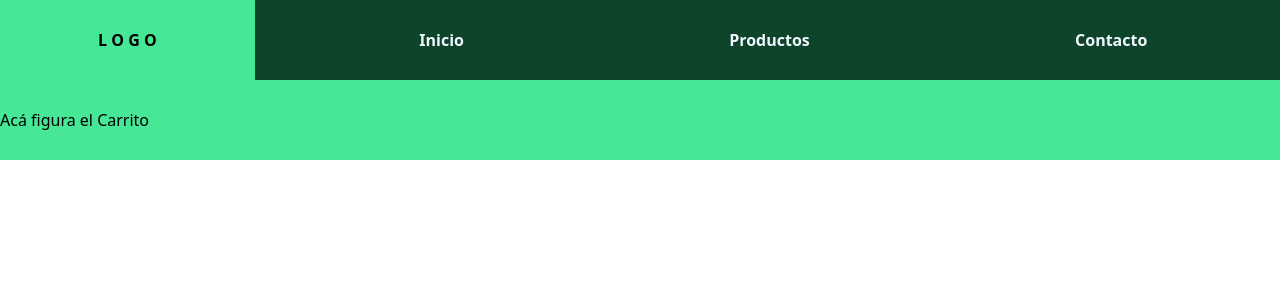
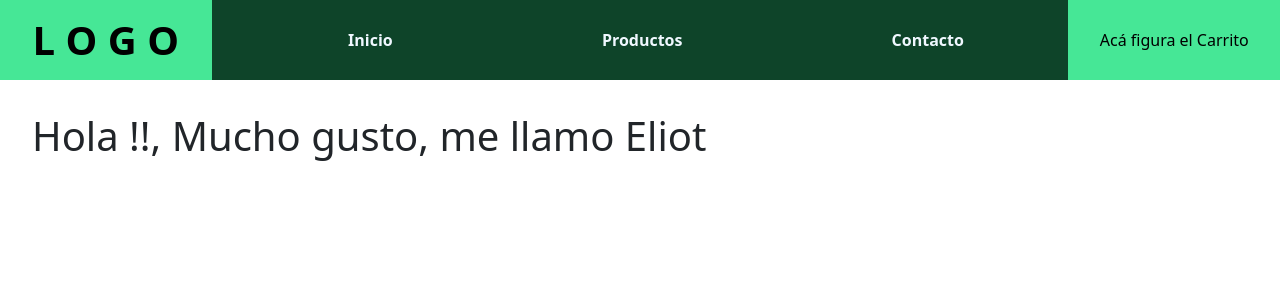
Before and after one commit to KarinaMunoz2211/React_segundo-entregable, a React (Vite) app: page / in a window 1280 px wide. Shown: the top 300 px of the page. Built offline with nearby package versions, Linux system fonts and the light colour scheme.

Commit message:
Ready to send

```diff
--- a/src/App.jsx
+++ b/src/App.jsx
@@ -1,13 +1,13 @@
 import './App.css';
 import Navbar from './components/Navbar/Navbar.jsx';
-import CartWidget from './components/CartWidget/CartWidget.jsx';
+import ItemListContainer  from './components/ItemListContainer/ItemListContainer.jsx';
 
 
 function App() {
   return (
     <>
     <Navbar/>
-    <CartWidget/>
+    <ItemListContainer karySayHi ="Hola !!, Mucho gusto, me llamo Eliot" />
     </>
   );
 };
--- a/src/components/CartWidget/CartWidget.css
+++ b/src/components/CartWidget/CartWidget.css
@@ -1,8 +1,9 @@
 .cart-bckg{
     display: flex;
     align-items: center;
+    justify-content: space-around;
     margin:0;
-    width: 100%;
+    width: 20rem;
     height: 5rem;
     background-color:#46e796;
     color:black;
--- a/src/components/CartWidget/CartWidget.jsx
+++ b/src/components/CartWidget/CartWidget.jsx
@@ -2,13 +2,7 @@ import './CartWidget.css';
 
 function CartWidget(){
         return(
-        <div>
-            <p className="cart-bckg">
-
-            Acá figura el Carrito
-
-            </p>
-        </div>
+            <p className="cart-bckg"> Acá figura el Carrito</p>
     );
 };
 
--- /dev/null
+++ b/src/components/ItemListContainer/ItemListContainer.css
@@ -0,0 +1,4 @@
+.greetings{
+    padding: 2rem;
+    margin:0;
+}
--- /dev/null
+++ b/src/components/ItemListContainer/ItemListContainer.jsx
@@ -0,0 +1,8 @@
+import './ItemListContainer.css';
+
+function ItemListContainer({karySayHi}) {
+  return (
+    <h1 className="greetings">{karySayHi}</h1>
+  );
+};
+export default ItemListContainer
--- a/src/components/Navbar/Navbar.css
+++ b/src/components/Navbar/Navbar.css
@@ -26,7 +26,7 @@
     background-color:#46e796;
     color:black;
     font-weight: bold;
-    font-size: 1rem;
+    font-size: 2.5rem;
     margin:0;
     padding: 0;
 }
--- a/src/components/Navbar/Navbar.jsx
+++ b/src/components/Navbar/Navbar.jsx
@@ -1,3 +1,4 @@
+import CartWidget from '../CartWidget/CartWidget';
 import './Navbar.css';
 
 function Navbar(){
@@ -10,7 +11,7 @@ function Navbar(){
         <li>Productos</li>
         <li>Contacto</li>
         </ul>
-  {/* Aca va el CartWidget*/}
+        <CartWidget/>
       </nav>
     </header>
   );
```
